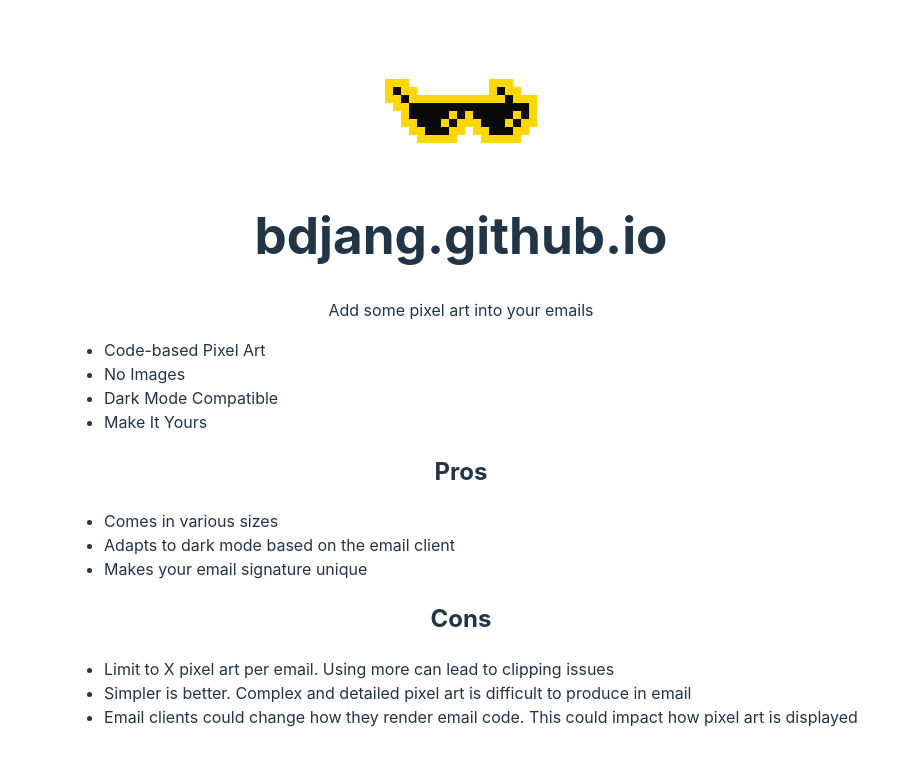
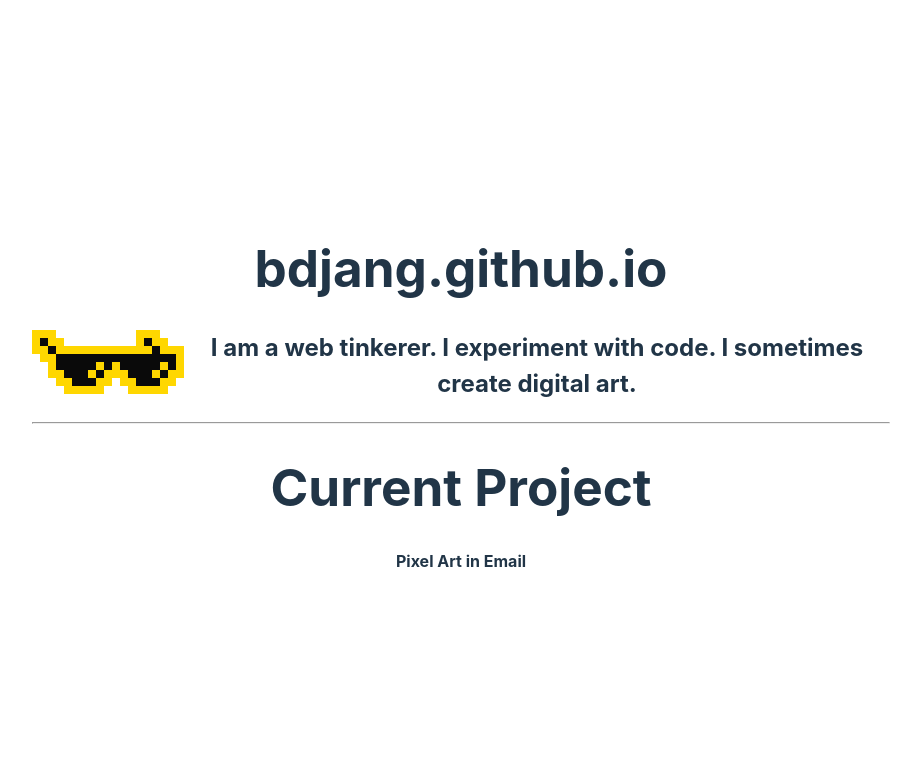
Before and after one commit to bdjang/bdjang.github.io, a React (Vite) app: page / in a window 1280 px wide. Shown: the top 766 px of the page, without its empty margins (179-1100 px from the left). Built offline with nearby package versions, Linux system fonts and the light colour scheme.

Commit message:
Add pixelPanel and updated text

```diff
--- a/src/App.jsx
+++ b/src/App.jsx
@@ -8,11 +8,21 @@ function App() {
 
     return (
         <>
-            <div className="pixelGS">
+            <div className="titleText">
+                <h1>bdjang.github.io</h1>
+            </div>
+            <div className="pixelPanel">
                 <PixelArt />
             </div>
-            <h1>bdjang.github.io</h1>
-            <p>Add some pixel art into your emails</p>
+            <div className="introText">
+                <h2>I am a web tinkerer. I experiment with code. I sometimes create digital art.</h2>
+            </div>
+            <hr />
+            <div>
+                <h1>Current Project</h1>
+                <h4>Pixel Art in Email</h4>
+            </div>
+            {/* <p>Add some pixel art into your emails</p>
             <ul>
                 <li>Code-based Pixel Art</li>
                 <li>No Images</li>
@@ -30,7 +40,7 @@ function App() {
                 <li>Limit to X pixel art per email. Using more can lead to clipping issues</li>
                 <li>Simpler is better. Complex and detailed pixel art is difficult to produce in email</li>
                 <li>Email clients could change how they render email code. This could impact how pixel art is displayed</li>
-            </ul>
+            </ul> */}
         </>
     )
 }
```
